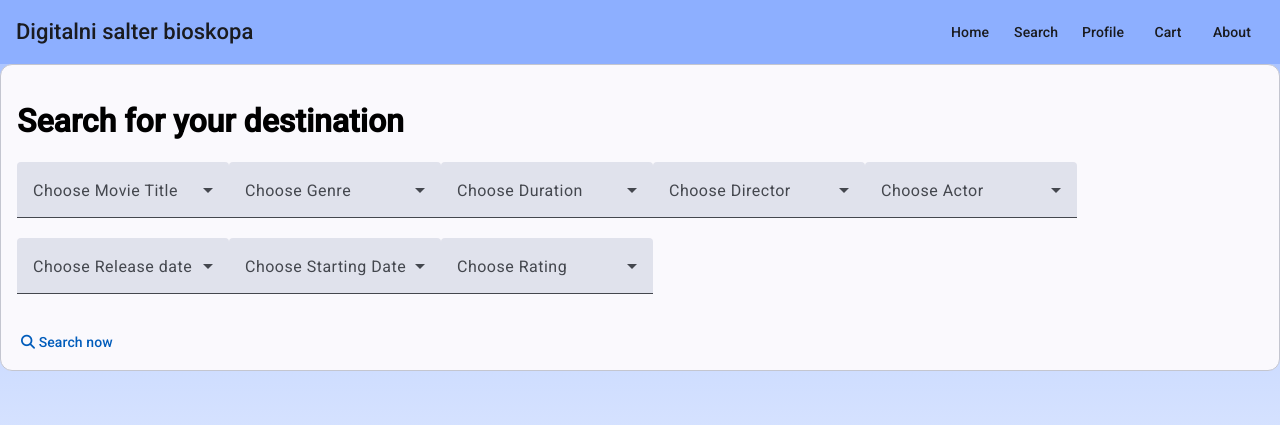
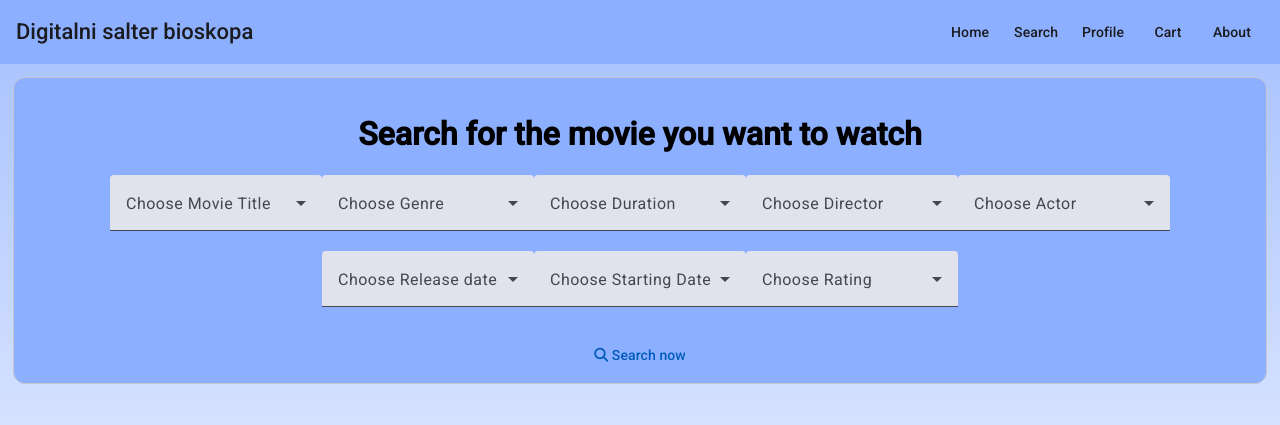
Before and after one commit to WolfFKSG/Programiranje-Korisnickih-Interfejsa-Ispitni-Projekat, an Angular app: page / in a window 1280 px wide. Shown: the top 425 px of the page. Built offline with nearby package versions, Linux system fonts and the light colour scheme; grey boxes are pictures that could not be loaded.

Commit message:
Centered search button

```diff
--- a/src/app/app.component.html
+++ b/src/app/app.component.html
@@ -10,7 +10,7 @@
 
   <span class="example-spacer"></span>
   <a routerLink="/" mat-button>Home</a>
-  <a routerLink="/" mat-button>Search</a>
+  <a routerLink="/search" mat-button>Search</a>
   <a routerLink="/" mat-button>Profile</a>
   <a routerLink="/" mat-button>Cart</a>
   <a routerLink="/about" mat-button>About</a>
--- a/src/app/home/home.component.css
+++ b/src/app/home/home.component.css
@@ -18,5 +18,4 @@
 .container {
     padding-left: 5%;
     padding-right: 5%;
-    padding-top: 10%;
 }
--- a/src/app/search-container/search-container.component.css
+++ b/src/app/search-container/search-container.component.css
@@ -0,0 +1,17 @@
+.search-card {
+    background-color: #8dafff;
+}
+.card {
+    padding: 1%;
+}
+
+.search-form {
+    display: flex;
+    flex-wrap: wrap;
+    justify-content: center;
+}
+
+.button-mov {
+    display: block;
+    margin: auto;
+}
--- a/src/app/search-container/search-container.component.html
+++ b/src/app/search-container/search-container.component.html
@@ -1,7 +1,7 @@
-<div>
+<div class="card">
     <mat-card appearance="outlined" class="search-card">
         <mat-card-content>
-            <h1>Search for your destination</h1>
+            <h1 style="text-align: center;">Search for the movie you want to watch</h1>
             <form class="search-form">
                 <mat-form-field class="search-field">
                     <mat-label>Choose Movie Title</mat-label>
@@ -54,7 +54,7 @@
       </form>
         </mat-card-content>
         <mat-card-actions>
-            <button mat-button type="button" (click)="doSearch()">
+            <button class="button-mov" mat-button type="button" (click)="doSearch()">
                 <i class="fa-solid fa-search"></i> Search now
             </button>
         </mat-card-actions>
```
